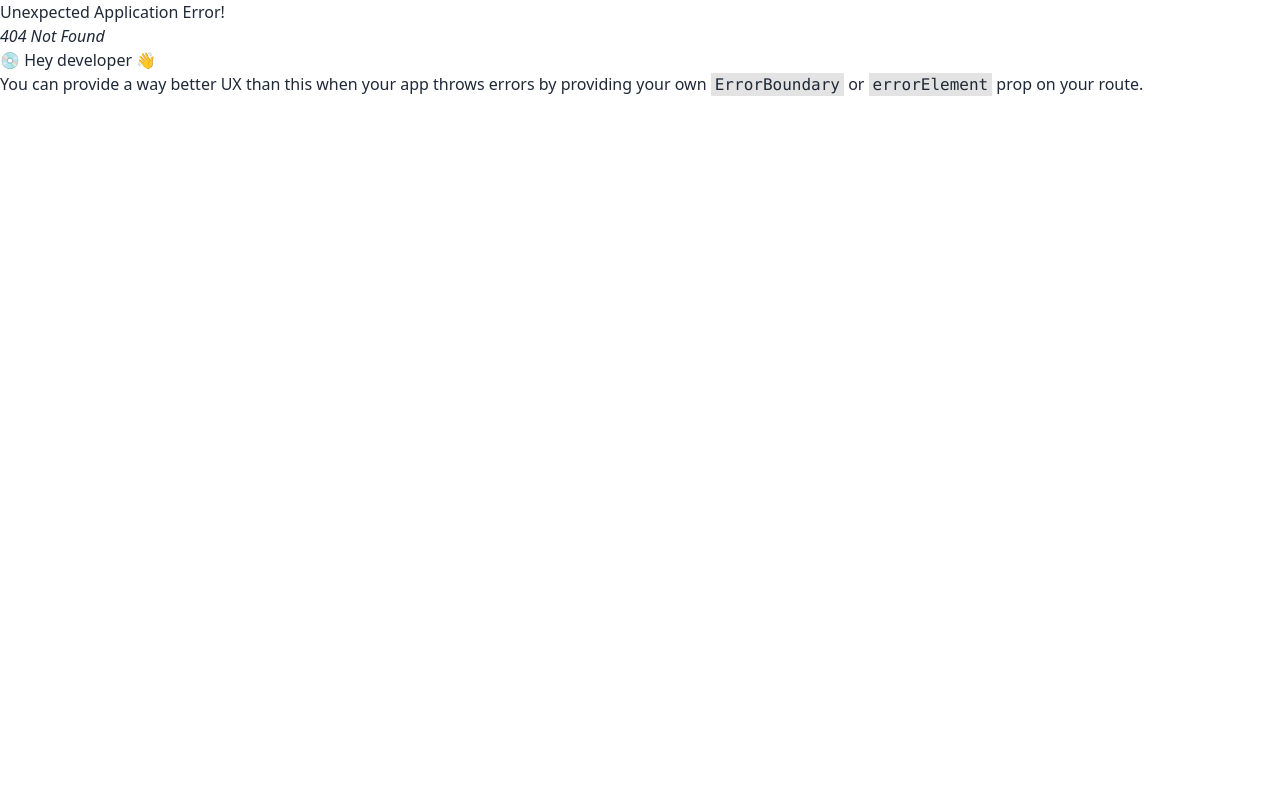
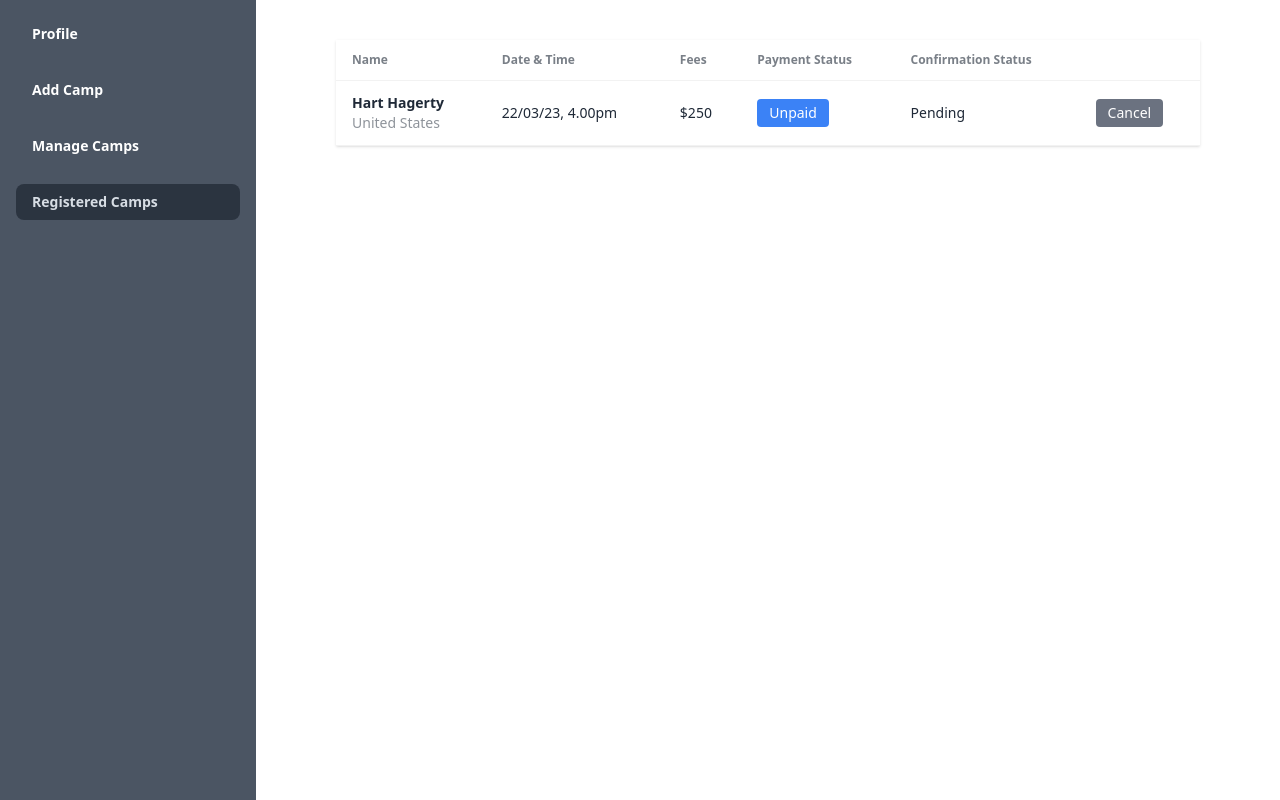
Before and after one commit to Afridi017018/Aid-Camp-Client, a React (Vite) app: page /dashboard/manage-registered-camps in a window 1280 px wide. Before the commit this address had no page. Built offline with nearby package versions, Linux system fonts and the light colour scheme.

Commit message:
designed manage-registered-camps page

```diff
--- a/src/Routes.jsx
+++ b/src/Routes.jsx
@@ -9,10 +9,12 @@ import ContactUs from "./pages/ContactUs/ContactUs";
 import FeedBack from "./pages/FeedBack/FeedBack";
 import Home from "./pages/Home/Home";
 import ManageCamps from "./pages/ManageCamps/ManageCamps";
+import ManageRegisteredCamps from "./pages/ManageRegisteredCamps/ManageRegisteredCamps";
 import OrganizerProfile from "./pages/OrganizerProfile/OrganizerProfile";
 import ParticipantProfile from "./pages/ParticipantProfile/ParticipantProfile";
 import PaymentHistory from "./pages/PaymentHistory/PaymentHistory";
 import RegisteredCamps from "./pages/RegisteredCamps/RegisteredCamps";
+
 
 
 export const router = createBrowserRouter([
@@ -78,6 +80,10 @@ export const router = createBrowserRouter([
                 path: "manage-camps",
                 element: <ManageCamps />,
             },
+            {
+                path: "manage-registered-camps",
+                element: <ManageRegisteredCamps />,
+            },
 
         ]
     },
--- /dev/null
+++ b/src/pages/ManageRegisteredCamps/ManageRegisteredCamps.jsx
@@ -0,0 +1,54 @@
+import React from 'react';
+
+const ManageRegisteredCamps = () => {
+    return (
+        <div className='px-2 lg:px-20 my-10'>
+
+            <div className="overflow-x-auto shadow">
+                <table className="table">
+                    {/* head */}
+                    <thead>
+                        <tr>
+
+                            <th>Name</th>
+                            <th>Date & Time</th>
+                            <th>Fees</th>
+                            <th>Payment Status</th>
+                            <th>Confirmation Status</th>
+                            <th></th>
+                        </tr>
+                    </thead>
+                    <tbody>
+                        {/* row 1 */}
+                        <tr>
+                            <td>
+                                <div className="flex items-center gap-3">
+
+                                    <div>
+                                        <div className="font-bold">Hart Hagerty</div>
+                                        <div className="text-sm opacity-50">United States</div>
+                                    </div>
+                                </div>
+                            </td>
+                            <td>
+                            22/03/23, 4.00pm
+                            </td>
+                            <td>$250</td>
+
+                            <td><button className='bg-blue-500 text-white px-3 py-1 rounded'>Unpaid</button></td>
+
+                            <td>Pending</td>
+
+                            <td><button className='px-3 py-1 rounded bg-gray-500 text-white disabled'>Cancel</button></td>
+
+                        </tr>
+
+                    </tbody>
+
+                </table>
+            </div>
+        </div>
+    );
+};
+
+export default ManageRegisteredCamps;
```
